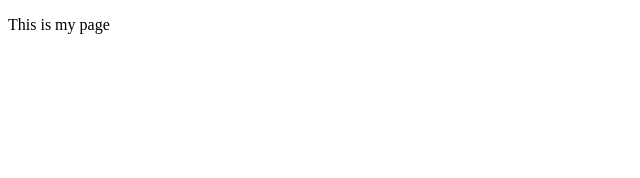
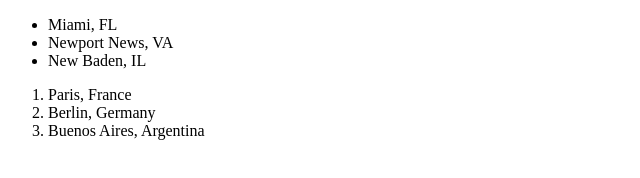
Before and after one commit to markscarna/staticwebsite, a plain HTML site: page index.html in a window 1280 px wide. Shown: the whole page, without its empty margins (0-640 px from the left). Drawn offline with Linux system fonts and the light colour scheme.

Commit message:
added OL with top 3 cities

```diff
--- a/index.html
+++ b/index.html
@@ -7,7 +7,17 @@
 </head>
 
 <body>
-  <p>This is my page</p>
+  <ul>
+    <li>Miami, FL</li>
+    <li>Newport News, VA</li>
+    <li>New Baden, IL</li>
+  </ul>
+
+  <ol>
+    <li>Paris, France</li>
+    <li>Berlin, Germany</li>
+    <li>Buenos Aires, Argentina</li>
+  </ol>
 </body>
 
 </html>
```
